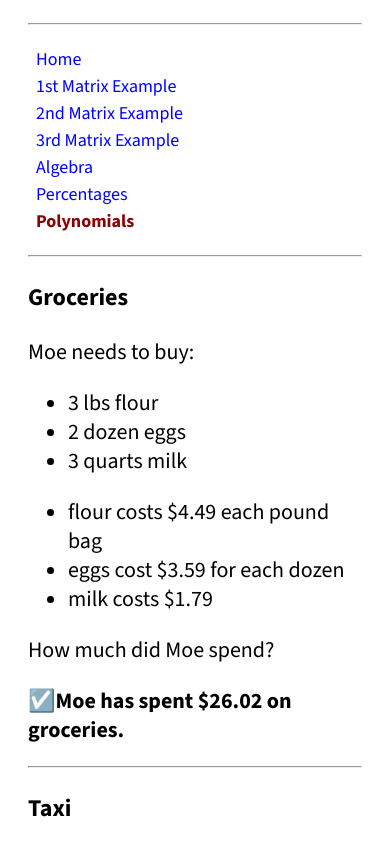
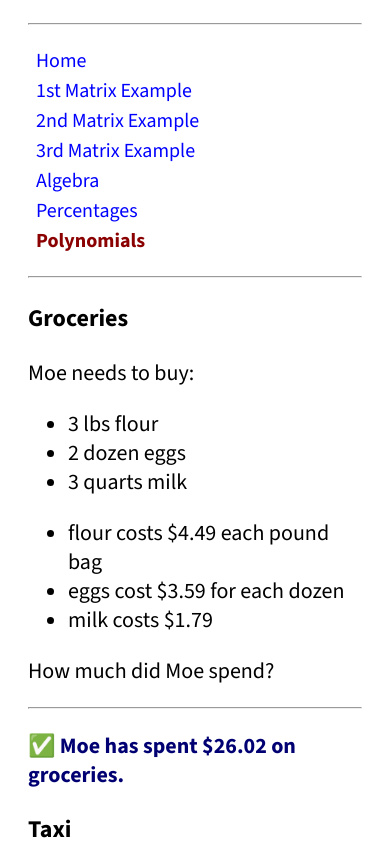
Before and after one commit to kironroy/mathematics, a website: page polynomials.html in a window 390 px wide. Shown: the part 226-1078 px from the top of the page. Drawn offline with nearby package versions, Linux system fonts and the light colour scheme.

Commit message:
Consistent rules
✅ font colors same for:
   polynomials.html and algebra.html
+ font bigger for navigation

```diff
--- a/main.css
+++ b/main.css
@@ -88,7 +88,9 @@ main {
 }
 
 #joe,
-#sisters {
+#sisters,
+#moe,
+#taxi {
   font-weight: 700;
   font-size: 22px;
   color: #000072;
@@ -218,7 +220,7 @@ h2 {
   }
 
   a {
-    font-size: 18px;
+    font-size: 20px;
   }
 
   .link {
--- a/polynomials.html
+++ b/polynomials.html
@@ -59,7 +59,6 @@
         </p>
         <p>
             How much did Moe spend?
-        <p id="moe">
         <hr>
         </p>
         <p id="moe"></p>
```
Also changed, not shown: dist/polynomials.js.
